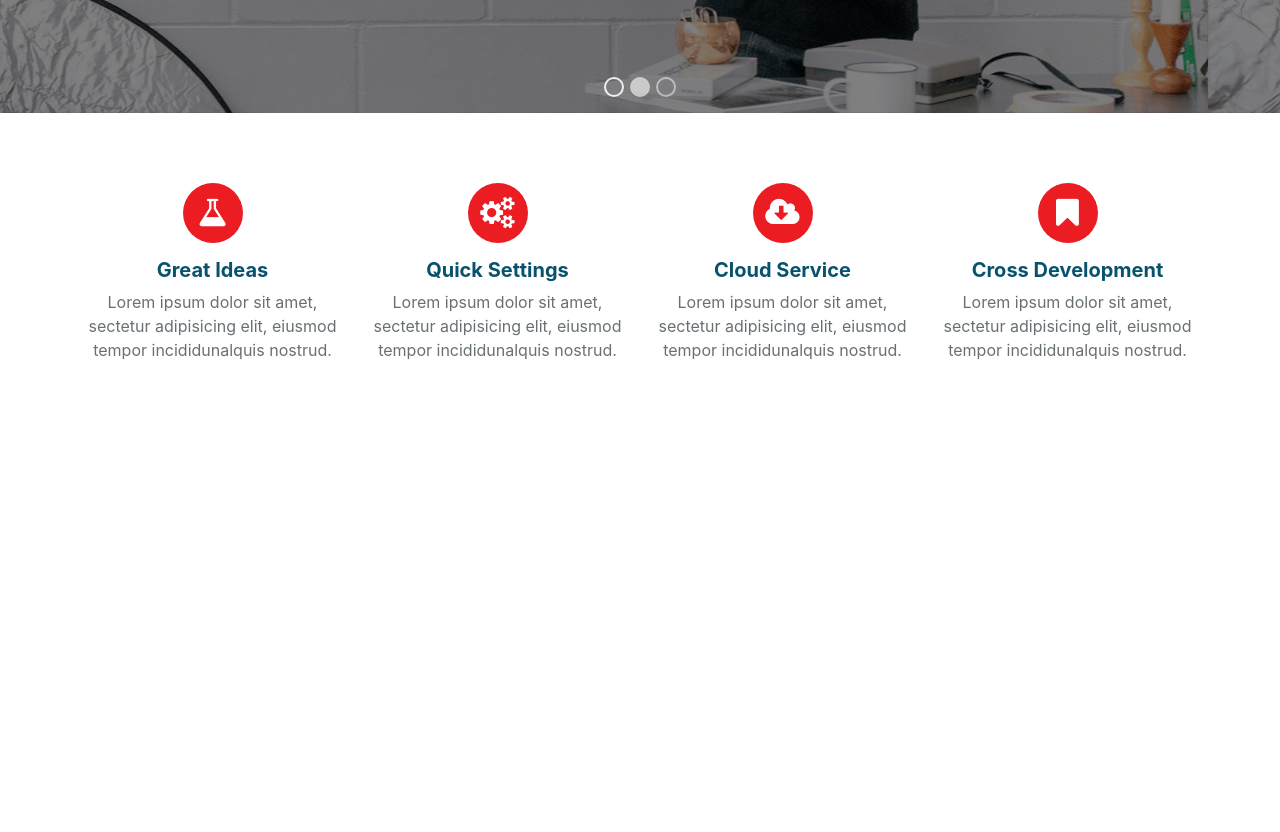
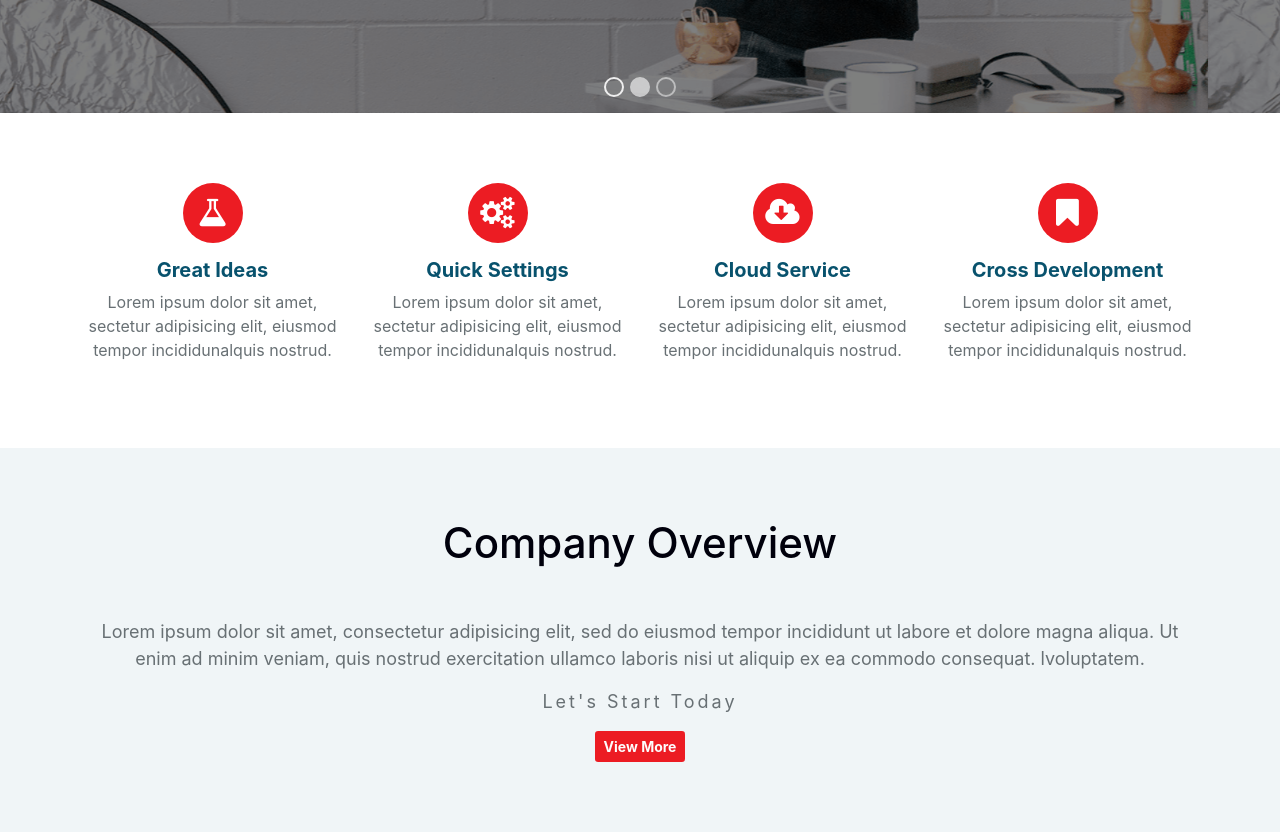
Before and after one commit to Mhmd-Tarek-Mhmd/EliteCrop-Template, a plain HTML site: page index.html in a window 1280 px wide. Shown: the part 687-1519 px from the top of the page. Before the commit the page ends 1135 px from the top, so only its background shows below. Drawn offline with Linux system fonts and the light colour scheme.

Commit message:
Create Overview section

```diff
--- a/css/index.css
+++ b/css/index.css
@@ -6,6 +6,11 @@ html {
 }
 section {
   padding: 70px 0;
+}
+.section-title {
+  color: #00000c;
+  font-size: 42px;
+  margin-bottom: 50px;
 }
 .overlay {
   position: absolute;
@@ -133,3 +138,24 @@ header .carousel-text span {
   color: #687074;
   font-size: 16px;
 }
+
+/*--- Overview Section ---*/
+.overview {
+  background-color: #f0f5f7;
+  font-size: 18px;
+}
+.overview p {
+  color: #687074;
+}
+.overview p:last-of-type {
+  letter-spacing: 3px;
+}
+.overview button {
+  color: #fdfdfd;
+  font-weight: bold;
+  background-color: var(--main-color);
+}
+.overview button:hover {
+  color: #fdfdfd;
+  background-color: var(--secondary-color);
+}
--- a/index.html
+++ b/index.html
@@ -193,6 +193,21 @@
           </div>
         </div>
       </section>
+
+      <!-- Overview Section -->
+      <section class="overview text-center">
+        <div class="container">
+          <h2 class="section-title">Company Overview</h2>
+          <p>
+            Lorem ipsum dolor sit amet, consectetur adipisicing elit, sed do
+            eiusmod tempor incididunt ut labore et dolore magna aliqua. Ut enim
+            ad minim veniam, quis nostrud exercitation ullamco laboris nisi ut
+            aliquip ex ea commodo consequat. lvoluptatem.
+          </p>
+          <p>Let's Start Today</p>
+          <button class="btn btn-sm">View More</button>
+        </div>
+      </section>
     </main>
   </body>
 </html>
```
